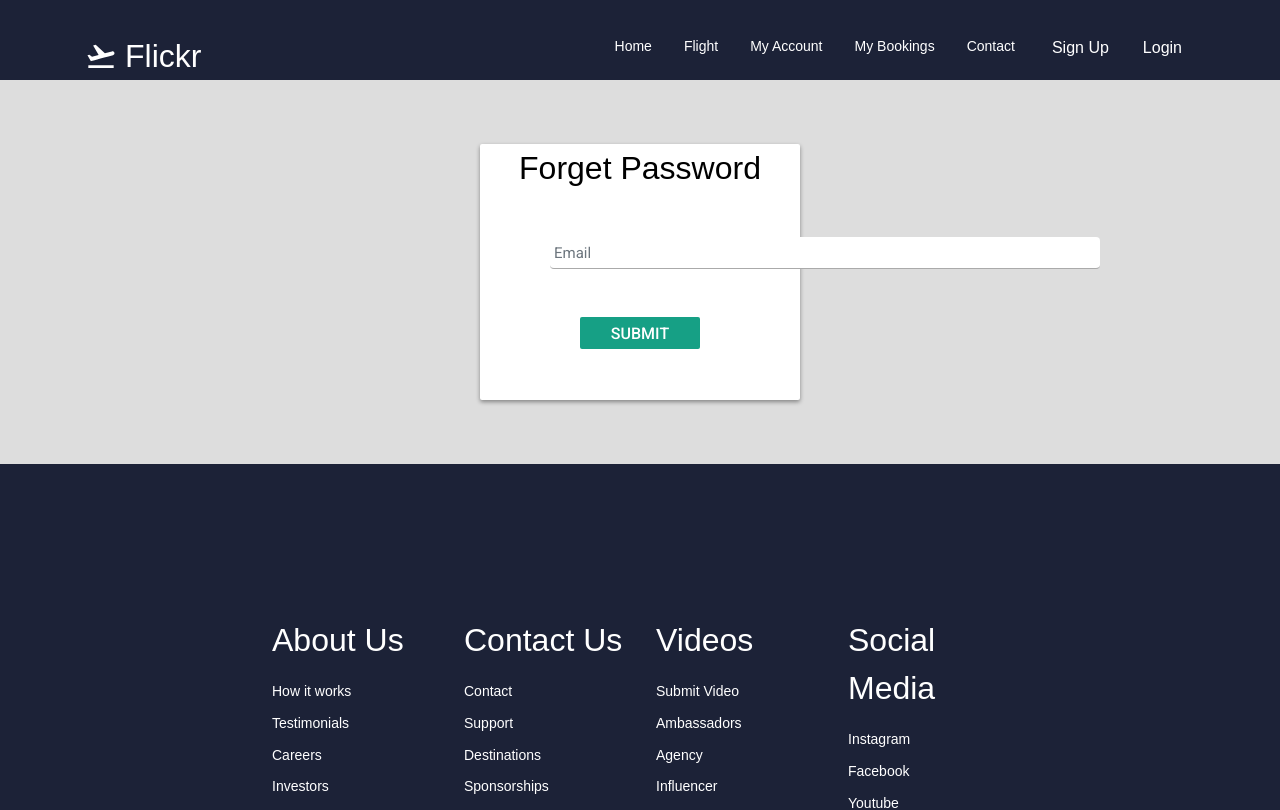
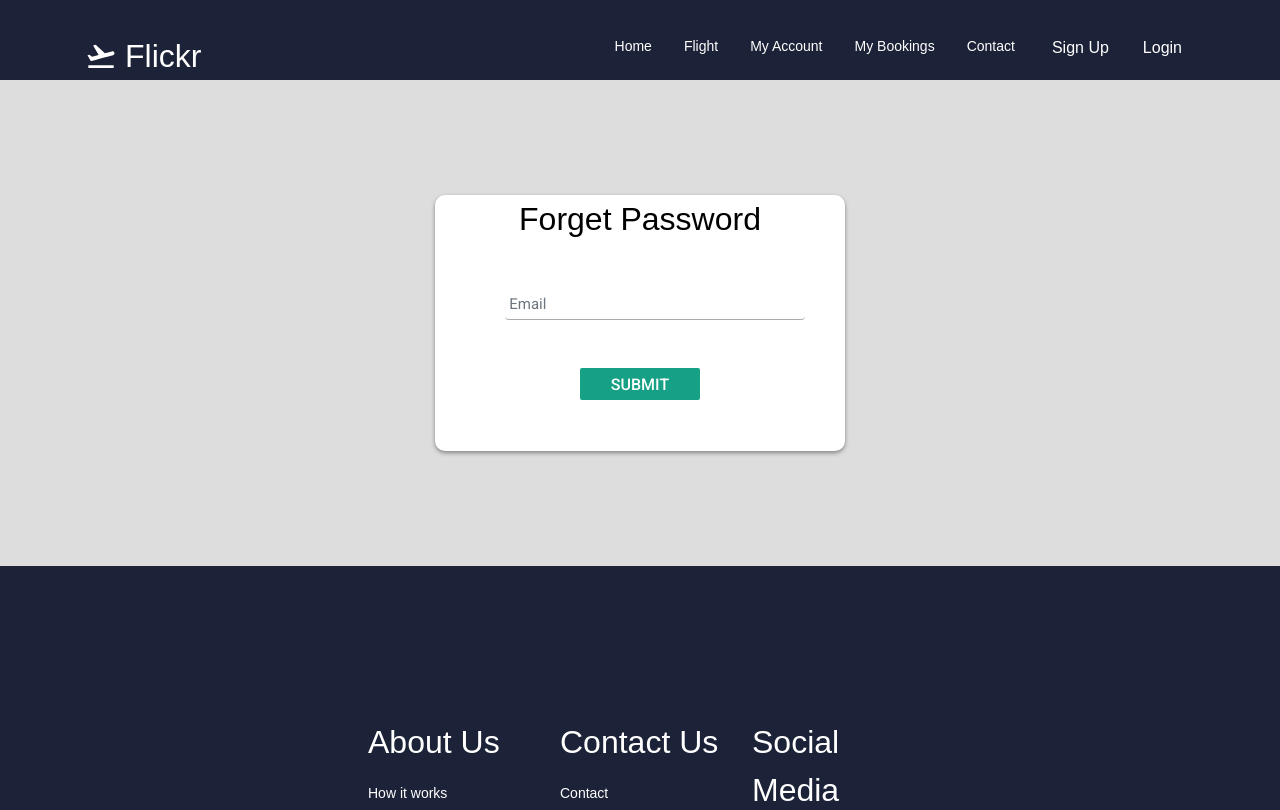
Before and after one commit to Jayeshuttam/Flight-Reservation, a React (Create React App) app in the folder frontend/: page /ResetPassword in a window 1280 px wide. Shown: the top 810 px of the page. Built offline with nearby package versions, Linux system fonts and the light colour scheme.

Commit message:
some design issue fixed

```diff
--- a/frontend/src/components/ChangePassword.js
+++ b/frontend/src/components/ChangePassword.js
@@ -6,7 +6,7 @@ class ChangePassword extends Component {
         return (<div id="login-box" style={{ width: '25vw', height: '20vw', textAlign: 'center' }}>
             <div className="left">
                 <form action='/changepassword' method='POST'>
-                    <input type="password" name="new_pass" className="form-control" placeholder="New Password" />
+                    <input type="password" name="new_pass" className="" placeholder="New Password" />
                     <input type="password" name="confirm_new_pass" className="form-control" placeholder="Confirm Password" />
                     <input type="submit" className="btn btn-dark" />
 
--- a/frontend/src/components/Login.js
+++ b/frontend/src/components/Login.js
@@ -90,7 +90,7 @@ export default class Login extends Component {
       window.location.href = "/Home";
       //return <Redirect to='/Home' />;
     }
-    return (<div id="login-box" style={{ height: 340 }}>
+    return (<div id="login-box" style={{ height: 415 }}>
       <div className="left">
         <h1>Login </h1>
 
@@ -110,14 +110,6 @@ export default class Login extends Component {
         <a href="/ResetPassword">Forget Password?</a>
       </div>
 
-      <div className="right">
-        <span className="loginwith" style={{ marginBottom: -25 }}>Sign in with<br />social network</span>
-
-        <button className="social-signin facebook">Log in with facebook</button>
-        <button className="social-signin twitter">Log in with Twitter</button>
-        <button className="social-signin google">Log in with Google+</button>
-      </div>
-      <div className="or" style={{ top: 145 }}>OR</div>
     </div>)
   }
 }
--- a/frontend/src/components/ResetPassword.js
+++ b/frontend/src/components/ResetPassword.js
@@ -2,7 +2,7 @@ import React, { Component } from "react";
 
 class ResetPassword extends Component {
     render() {
-        return (<div id="login-box" style={{ width: '25vw', height: '20vw', textAlign: 'center' }}>
+        return (<div id="login-box" style={{ width: '32vw', height: '20vw', textAlign: 'center' }}>
             <h2>Forget Password</h2>
             <form action='/forgot' method='POST'>
                 <div className="form-group">
--- a/frontend/src/components/Signup.js
+++ b/frontend/src/components/Signup.js
@@ -96,14 +96,6 @@ export default class SignUp extends Component {
                     </form>
                 </div>
 
-                <div class="right">
-                    <span class="loginwith">Sign in with<br />social network</span>
-
-                    <button class="social-signin facebook">Log in with facebook</button>
-                    <button class="social-signin twitter">Log in with Twitter</button>
-                    <button class="social-signin google">Log in with Google+</button>
-                </div>
-                <div class="or">OR</div>
             </div>
 
 
--- a/frontend/src/components/css/SignUp.css
+++ b/frontend/src/components/css/SignUp.css
@@ -2,7 +2,9 @@
 *:focus {
   outline: none;
 }
-
+input[type="text"], input[type="password"] {
+  width: 300px !important;
+}
 body {
   margin: 0;
   padding: 0;
@@ -12,7 +14,15 @@ body {
   font-family: 'Roboto', sans-serif;
   font-weight: 300;
 }
-
+.left {
+  position: absolute;
+  top: 20px;
+  left: 60px;
+  box-sizing: border-box;
+  padding: 40px;
+  width: 300px;
+  height: 400px;
+}
 #login-box {
   position: relative;
   margin: 5% auto;
@@ -23,16 +33,16 @@ body {
   box-shadow: 0 2px 4px rgba(0, 0, 0, 0.4);
 }
 
-.left {
-  position: absolute;
-  top: 0;
-  left: 0;
-  box-sizing: border-box;
-  padding: 40px;
-  width: 300px;
-  height: 400px;
+
+#login-box {
+  position: relative;
+  margin: 9% auto;
+  width: 530px;
+  height: 543px;
+  background: #FFF;
+  border-radius: 10px;
+  box-shadow: 0 2px 4px rgb(0 0 0 / 40%);
 }
-
 h1 {
   margin: 0 0 20px 0;
   font-weight: 300;
--- a/frontend/src/components/pages/Contact/main.css
+++ b/frontend/src/components/pages/Contact/main.css
@@ -402,6 +402,11 @@ input[type="text"], input[type="password"] {
   background-color: rgb(5, 110,5);
 }
 
+
+.input100{
+  width: 550px !important;
+}
+
 @media (max-width: 992px) {
   .alert-validate::before {
     visibility: visible;
--- a/frontend/src/components/pages/FlightPortal/FlightPortal.js
+++ b/frontend/src/components/pages/FlightPortal/FlightPortal.js
@@ -64,8 +64,9 @@ export default class FlightPortal extends Component {
                     </div>
                     <div class="row">
                         <div class="col-md-12">
-                            <h3 class="h5 mb-4 text-center">Flights</h3>
                             <div class="table-wrap" style={{ marginLeft: 0 }}>
+
+                            <div class="table-wrap">
                                 <table class="table">
                                     <thead class="thead-primary">
                                         <tr>
@@ -114,6 +115,7 @@ export default class FlightPortal extends Component {
                         </div>
                     </div>
                 </div>
+                </div>
             </section>
 
 
--- a/frontend/src/components/pages/Footer/Footer.js
+++ b/frontend/src/components/pages/Footer/Footer.js
@@ -53,13 +53,6 @@ function Footer() {
           </div>
         </div>
         <div className='footer-link-wrapper'>
-          <div className='footer-link-items'>
-            <h2>Videos</h2>
-            <Link to='/'>Submit Video</Link>
-            <Link to='/'>Ambassadors</Link>
-            <Link to='/'>Agency</Link>
-            <Link to='/'>Influencer</Link>
-          </div>
           <div className='footer-link-items'>
             <h2>Social Media</h2>
             <Link to='/'>Instagram</Link>
--- a/frontend/src/components/pages/bookFlight/myFlights.js
+++ b/frontend/src/components/pages/bookFlight/myFlights.js
@@ -80,7 +80,6 @@ export default class MYFlights extends Component {
                     </div>
                     <div class="row">
                         <div class="col-md-12">
-                            <h3 class="h5 mb-4 text-center">Flights</h3>
                             <div class="table-wrap" style={{ marginLeft: 0 }}>
                                 <table class="table">
                                     <thead class="thead-primary">
--- a/frontend/src/components/pages/bookFlight/style.css
+++ b/frontend/src/components/pages/bookFlight/style.css
@@ -8,6 +8,7 @@
 #submit-btn11{
 	width: 160px;
 }
+
 .col-md-3{
 	padding-right: 15px;
 }
@@ -191,6 +192,7 @@
 	transition: 0.2s all;
 }
 
+
 .booking-form .submit-btn:hover,
 .booking-form .submit-btn:focus {
 	opacity: 0.9;
```
Also changed, not shown: frontend/src/components/pages/FlightPortal/style.css.
